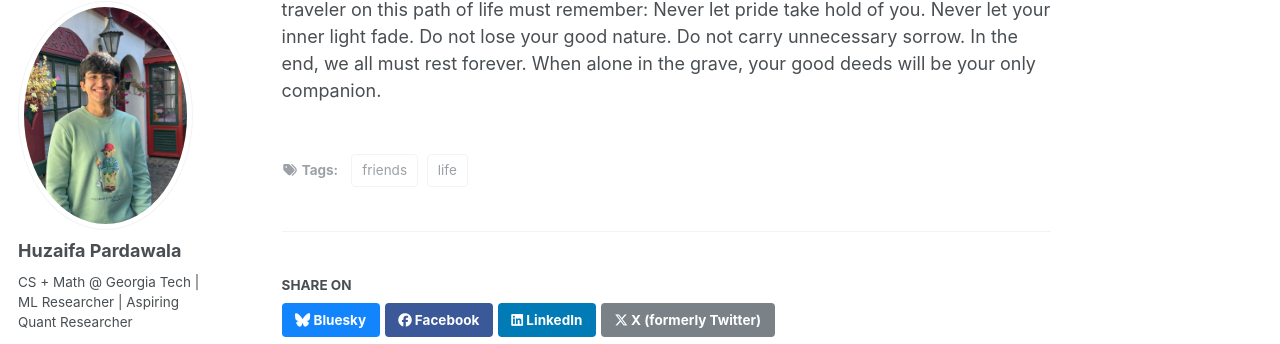
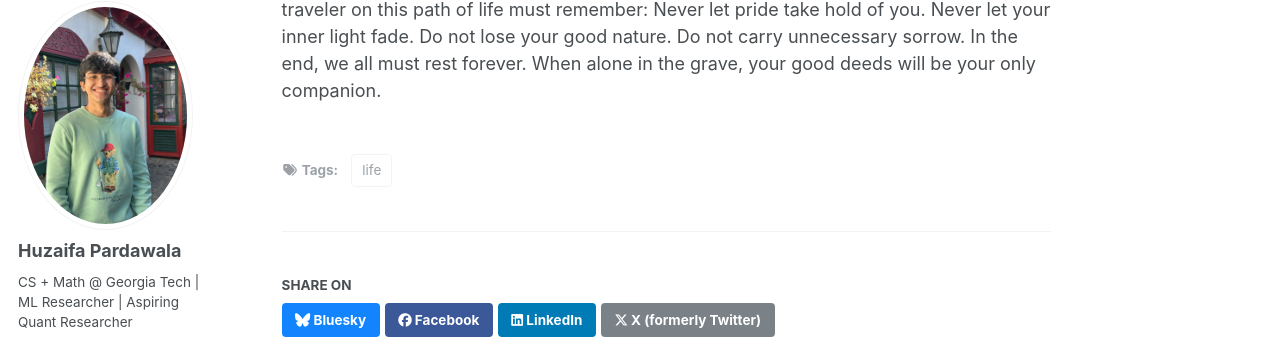
Before and after one commit to huzaifahp7/huzaifahp7.github.io, a Jekyll site: the page built from _writing/06-10-2025-noor.md, in a window 1280 px wide and 900 px high, scrolled down 665 px. Shown: the part 98-442 px from the top of the window. Built offline with Jekyll 4.4.1, drawn with Linux system fonts in a browser that asks for light colours; some web fonts are replaced.

Commit message:
minor fixes

```diff
--- a/_writing/06-10-2025-noor.md
+++ b/_writing/06-10-2025-noor.md
@@ -4,7 +4,6 @@ date: 2025-06-10
 permalink: /posts/2025/06/10/noor
 tags:
   - life
-  - friends
 ---
 
 ### A restless mind must remember: the journey is long.
```
